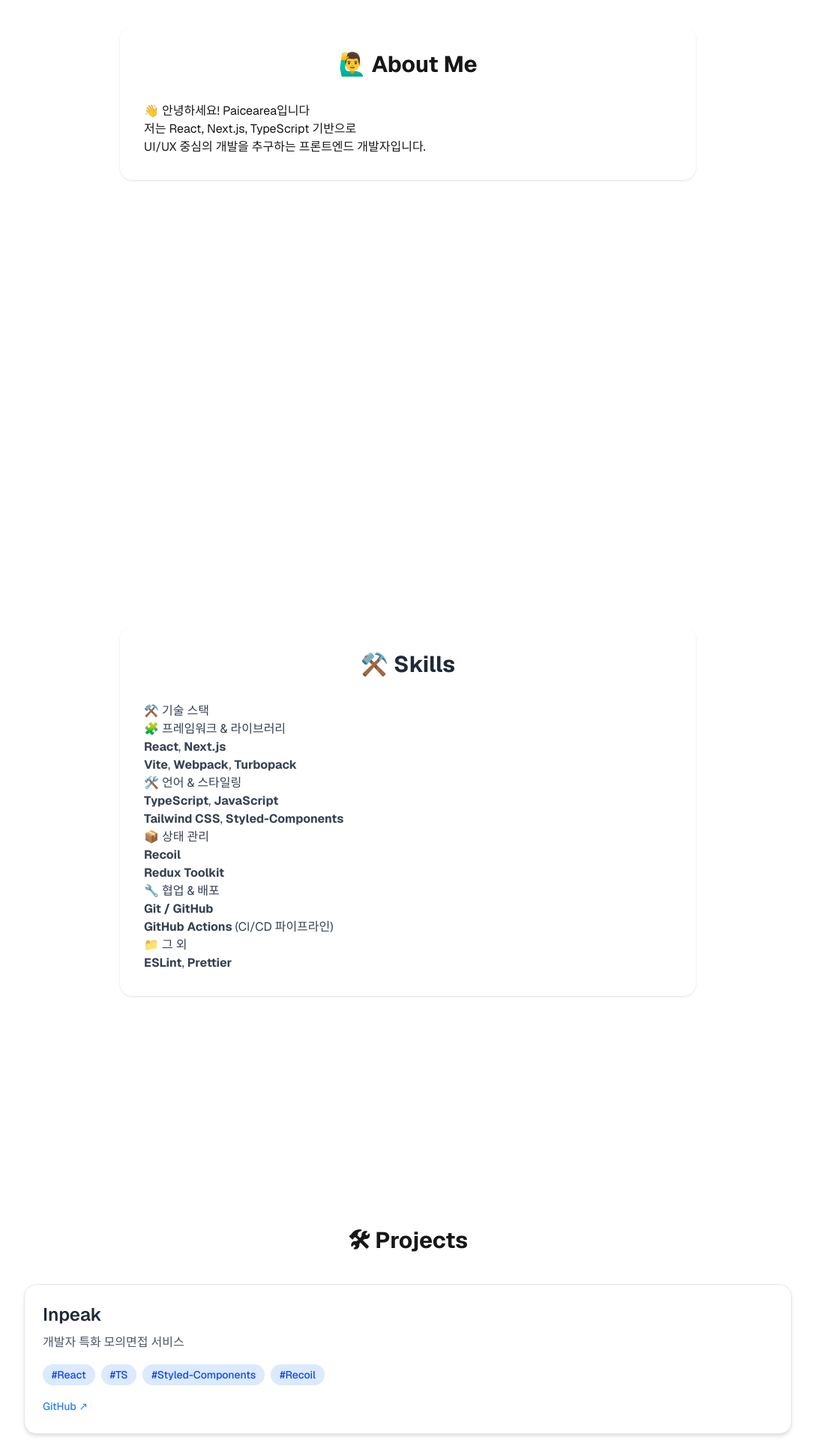
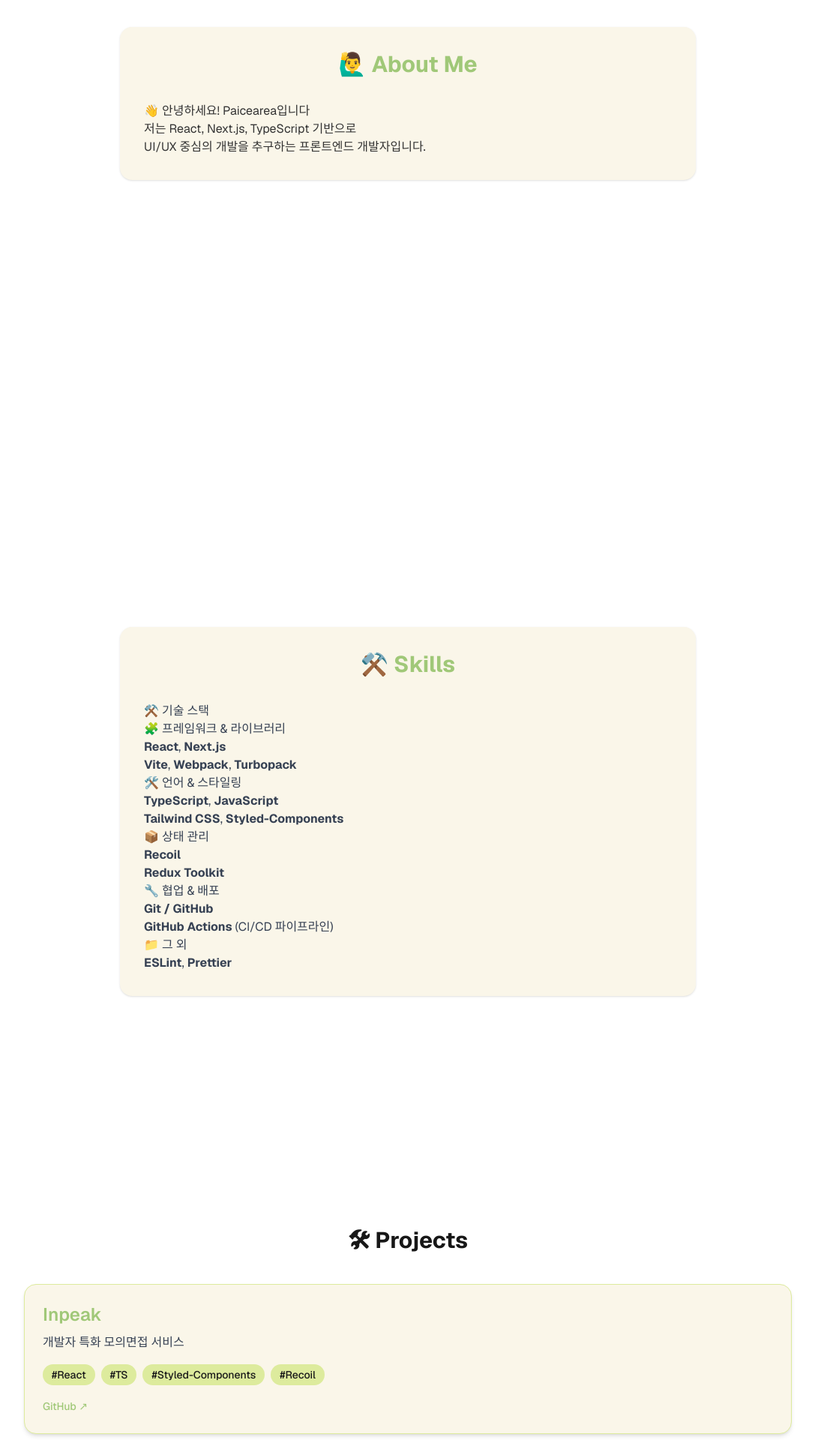
Before and after one commit to Paicearea/paicearea-intro, a Next.js app: page / in a window 1280 px wide. Shown: the part 860-2780 px from the top of the page at 75% size, without its empty margins (96-1183 px from the left). Built offline with nearby package versions, Linux system fonts and the light colour scheme; no server answers.

Commit message:
feat: redesign all sections with theme colors and improved motion + dark mode support

```diff
--- a/package.json
+++ b/package.json
@@ -9,6 +9,7 @@
     "lint": "next lint"
   },
   "dependencies": {
+    "@heroicons/react": "^2.2.0",
     "@tailwindcss/typography": "^0.5.16",
     "clsx": "^2.1.1",
     "framer-motion": "^12.15.0",
--- a/src/components/common/Footer.tsx
+++ b/src/components/common/Footer.tsx
@@ -23,7 +23,14 @@ export default function Footer() {
   }, []);
 
   return (
-    <footer className="bg-gray-50 dark:bg-[#111] border-t dark:border-gray-700 py-10 mt-16 text-center text-sm text-gray-500 dark:text-gray-400 shadow-inner">
+    <footer
+      className="py-10 mt-16 text-center text-sm shadow-inner border-t transition-colors duration-300"
+      style={{
+        backgroundColor: "#FAF6E9",
+        borderColor: "#DDEB9D",
+        color: "#666",
+      }}
+    >
       <div className="flex justify-center gap-6 mb-4">
         {socials.map((social) => (
           <a
@@ -31,16 +38,42 @@ export default function Footer() {
             href={social.url}
             target="_blank"
             rel="noopener noreferrer"
-            className="flex items-center gap-2 text-gray-500 dark:text-gray-400 hover:text-blue-600 dark:hover:text-blue-400 transition-colors duration-200"
+            className="flex items-center gap-2 transition-colors duration-200"
+            style={{ color: "#666" }}
+            onMouseOver={(e) => (e.currentTarget.style.color = "#A0C878")}
+            onMouseOut={(e) => (e.currentTarget.style.color = "#666")}
           >
             {iconMap[social.name] || null}
             <span className="hidden sm:inline">{social.name}</span>
           </a>
         ))}
       </div>
-      <p className="text-xs text-gray-400 dark:text-gray-500">
+      <p style={{ fontSize: "0.75rem", color: "#888" }}>
         &copy; {new Date().getFullYear()} Paicearea. All rights reserved.
       </p>
+
+      {/* 다크 모드 대응 */}
+      <style jsx>{`
+        @media (prefers-color-scheme: dark) {
+          footer {
+            background-color: #1a1a1a !important;
+            border-color: #ddeb9d !important;
+            color: #ddeb9d !important;
+          }
+
+          footer a {
+            color: #ddeb9d !important;
+          }
+
+          footer a:hover {
+            color: #a0c878 !important;
+          }
+
+          footer p {
+            color: #888 !important;
+          }
+        }
+      `}</style>
     </footer>
   );
 }
--- a/src/components/sections/AboutSection.tsx
+++ b/src/components/sections/AboutSection.tsx
@@ -21,22 +21,59 @@ export default function AboutSection() {
   }, []);
 
   return (
-    <motion.section
+    <section
       id="about"
       className="min-h-screen py-24 px-6 bg-[var(--background)]"
-      initial={{ opacity: 0, y: 40 }}
-      whileInView={{ opacity: 1, y: 0 }}
-      transition={{ duration: 0.6 }}
-      viewport={{ once: true }}
     >
-      <div className="max-w-3xl mx-auto bg-[var(--background)] p-8 rounded-2xl shadow">
-        <h2 className="text-3xl font-bold text-center mb-8 text-[var(--foreground)]">
+      <motion.div
+        className="max-w-3xl mx-auto p-8 rounded-2xl shadow transition-colors"
+        style={{ backgroundColor: "#FAF6E9", color: "#222" }}
+        initial={{ opacity: 0, y: 40 }}
+        whileInView={{ opacity: 1, y: 0 }}
+        transition={{ duration: 0.6 }}
+        viewport={{ once: true, amount: 0.3 }} // 진입 시기 명확히
+      >
+        <h2
+          className="text-3xl font-bold text-center mb-8"
+          style={{ color: "#A0C878" }}
+        >
           🙋‍♂️ About Me
         </h2>
-        <div className="prose prose-lg mx-auto text-left text-[var(--foreground)]">
+        <div
+          className="prose prose-lg mx-auto text-left"
+          style={{ color: "#333" }}
+        >
           {content && <MDXRemote {...content} />}
         </div>
-      </div>
-    </motion.section>
+      </motion.div>
+
+      <style jsx>{`
+        @media (prefers-color-scheme: dark) {
+          #about > div {
+            background-color: #1a1a1a !important;
+            color: #dcdcdc !important;
+          }
+
+          #about h2 {
+            color: #ddeb9d !important;
+          }
+
+          #about .prose {
+            color: #dcdcdc !important;
+          }
+
+          #about .prose p,
+          #about .prose li,
+          #about .prose strong,
+          #about .prose span {
+            color: #dcdcdc !important;
+          }
+
+          #about .prose a {
+            color: #a0c878 !important;
+          }
+        }
+      `}</style>
+    </section>
   );
 }
--- a/src/components/sections/BlogSection.tsx
+++ b/src/components/sections/BlogSection.tsx
@@ -39,9 +39,16 @@ export default function BlogSection() {
             href={post.link}
             target="_blank"
             rel="noopener noreferrer"
-            className="block p-6 border border-gray-200 dark:border-gray-700 rounded-lg shadow hover:shadow-lg transition bg-[var(--background)]"
+            className="block p-6 rounded-lg shadow hover:shadow-lg transition-colors duration-300 border"
+            style={{
+              backgroundColor: "#FAF6E9",
+              borderColor: "#DDEB9D",
+            }}
           >
-            <h3 className="text-xl font-semibold text-[var(--foreground)]">
+            <h3
+              className="text-xl font-semibold mb-1"
+              style={{ color: "#A0C878" }}
+            >
               {post.title}
             </h3>
             <p className="text-sm mb-2 text-gray-500 dark:text-gray-400">
@@ -53,6 +60,19 @@ export default function BlogSection() {
           </a>
         ))}
       </div>
+
+      {/* 다크 모드 대응 스타일 */}
+      <style jsx>{`
+        @media (prefers-color-scheme: dark) {
+          #blog a {
+            background-color: #1a1a1a !important;
+            border-color: #ddeb9d !important;
+          }
+          #blog h3 {
+            color: #a0c878 !important;
+          }
+        }
+      `}</style>
     </section>
   );
 }
--- a/src/components/sections/HeroSection.tsx
+++ b/src/components/sections/HeroSection.tsx
@@ -27,14 +27,17 @@ export default function HeroSection() {
     <motion.section
       id="hero"
       className="h-screen pt-24 flex flex-col justify-center items-center
-        bg-gradient-to-b from-[var(--background)] to-gray-100 dark:to-neutral-900
+        bg-gradient-to-b from-[var(--background)] to-[#FAF6E9] dark:to-[#1a1a1a]
         text-center transition-colors duration-300"
       initial={{ opacity: 0, y: 30 }}
       animate={{ opacity: 1, y: 0 }}
       transition={{ duration: 0.8 }}
     >
       <div className="max-w-2xl px-6">
-        <h1 className="text-5xl sm:text-6xl font-bold text-[var(--foreground)] leading-tight mb-6">
+        <h1
+          className="text-5xl sm:text-6xl font-bold leading-tight mb-6"
+          style={{ color: "#A0C878" }}
+        >
           {greetingParts[0]},
           <br />
           {greetingParts[1]}
@@ -43,6 +46,15 @@ export default function HeroSection() {
           {profile.description}
         </p>
       </div>
+
+      {/* 다크 모드에서 제목 색상 바꾸기 */}
+      <style jsx>{`
+        @media (prefers-color-scheme: dark) {
+          #hero h1 {
+            color: #ddeb9d !important;
+          }
+        }
+      `}</style>
     </motion.section>
   );
 }
--- a/src/components/sections/ProjectsSection.tsx
+++ b/src/components/sections/ProjectsSection.tsx
@@ -35,23 +35,34 @@ export default function ProjectsSection() {
         {projects.map((project, i) => (
           <motion.div
             key={i}
-            className="group border border-gray-200 dark:border-gray-700 p-6 rounded-2xl bg-white dark:bg-[#1a1a1a] shadow-md hover:shadow-xl transition-all duration-300 transform hover:-translate-y-1"
+            className="group p-6 rounded-2xl shadow-md hover:shadow-xl transition-all duration-300 transform hover:-translate-y-1 border"
+            style={{
+              backgroundColor: "#FAF6E9",
+              borderColor: "#DDEB9D",
+            }}
             initial={{ opacity: 0, y: 20 }}
             whileInView={{ opacity: 1, y: 0 }}
             transition={{ duration: 0.4, delay: i * 0.1 }}
             viewport={{ once: true }}
           >
-            <h3 className="text-2xl font-semibold text-gray-800 dark:text-white group-hover:text-blue-600 transition mb-2">
+            <h3
+              className="text-2xl font-semibold mb-2 transition"
+              style={{ color: "#A0C878" }}
+            >
               {project.title}
             </h3>
-            <p className="text-gray-600 dark:text-gray-300 leading-relaxed mb-4">
+            <p className="text-gray-700 dark:text-gray-300 leading-relaxed mb-4">
               {project.description}
             </p>
             <div className="flex flex-wrap gap-2 mb-4">
               {project.tags.map((tag) => (
                 <span
                   key={tag}
-                  className="text-sm bg-blue-100 dark:bg-blue-900 text-blue-700 dark:text-blue-300 font-medium px-3 py-1 rounded-full"
+                  className="text-sm font-medium px-3 py-1 rounded-full"
+                  style={{
+                    backgroundColor: "#DDEB9D",
+                    color: "#1a1a1a",
+                  }}
                 >
                   #{tag}
                 </span>
@@ -61,13 +72,41 @@ export default function ProjectsSection() {
               href={project.github}
               target="_blank"
               rel="noopener noreferrer"
-              className="inline-block text-sm text-blue-500 dark:text-blue-400 hover:text-blue-600 dark:hover:text-blue-300 font-medium transition"
+              className="inline-block text-sm font-medium transition"
+              style={{ color: "#A0C878" }}
             >
               GitHub ↗
             </a>
           </motion.div>
         ))}
       </div>
+
+      {/* 다크 모드 대응 스타일 */}
+      <style jsx>{`
+        @media (prefers-color-scheme: dark) {
+          #projects .group {
+            background-color: #1a1a1a !important;
+            border-color: #ddeb9d !important;
+          }
+
+          #projects h3 {
+            color: #ddeb9d !important;
+          }
+
+          #projects span {
+            background-color: #333 !important;
+            color: #ddeb9d !important;
+          }
+
+          #projects a {
+            color: #a0c878 !important;
+          }
+
+          #projects a:hover {
+            color: #ddeb9d !important;
+          }
+        }
+      `}</style>
     </motion.section>
   );
 }
--- a/src/components/sections/SkillsSection.tsx
+++ b/src/components/sections/SkillsSection.tsx
@@ -22,22 +22,40 @@ export default function SkillsSection() {
   if (!content) return null;
 
   return (
-    <motion.section
+    <section
       id="skills"
       className="min-h-screen py-24 px-6 bg-[var(--background)] transition-colors duration-300"
-      initial={{ opacity: 0, y: 50 }}
-      whileInView={{ opacity: 1, y: 0 }}
-      transition={{ duration: 0.6 }}
-      viewport={{ once: true }}
     >
-      <div className="max-w-3xl mx-auto bg-white dark:bg-[#1a1a1a] p-8 rounded-2xl shadow transition-colors duration-300">
-        <h2 className="text-3xl font-bold text-center mb-8 text-gray-800 dark:text-white">
+      <motion.div
+        className="max-w-3xl mx-auto p-8 rounded-2xl shadow transition-colors duration-300"
+        style={{ backgroundColor: "#FAF6E9" }}
+        initial={{ opacity: 0, y: 50 }}
+        whileInView={{ opacity: 1, y: 0 }}
+        transition={{ duration: 0.6 }}
+        viewport={{ once: true, amount: 0.3 }}
+      >
+        <h2
+          className="text-3xl font-bold text-center mb-8"
+          style={{ color: "#A0C878" }}
+        >
           ⚒️ Skills
         </h2>
-        <div className="prose prose-lg dark:prose-invert text-gray-700 dark:text-gray-300">
+        <div className="prose prose-lg text-gray-700 dark:text-gray-300">
           <MDXRemote {...content} />
         </div>
-      </div>
-    </motion.section>
+      </motion.div>
+
+      <style jsx>{`
+        @media (prefers-color-scheme: dark) {
+          #skills > div {
+            background-color: #1a1a1a !important;
+          }
+
+          #skills h2 {
+            color: #ddeb9d !important;
+          }
+        }
+      `}</style>
+    </section>
   );
 }
```
Also changed, not shown: src/components/common/Navbar.tsx (+71 -6 lines), 1 other file (tests, documents, lock files or other folders).
